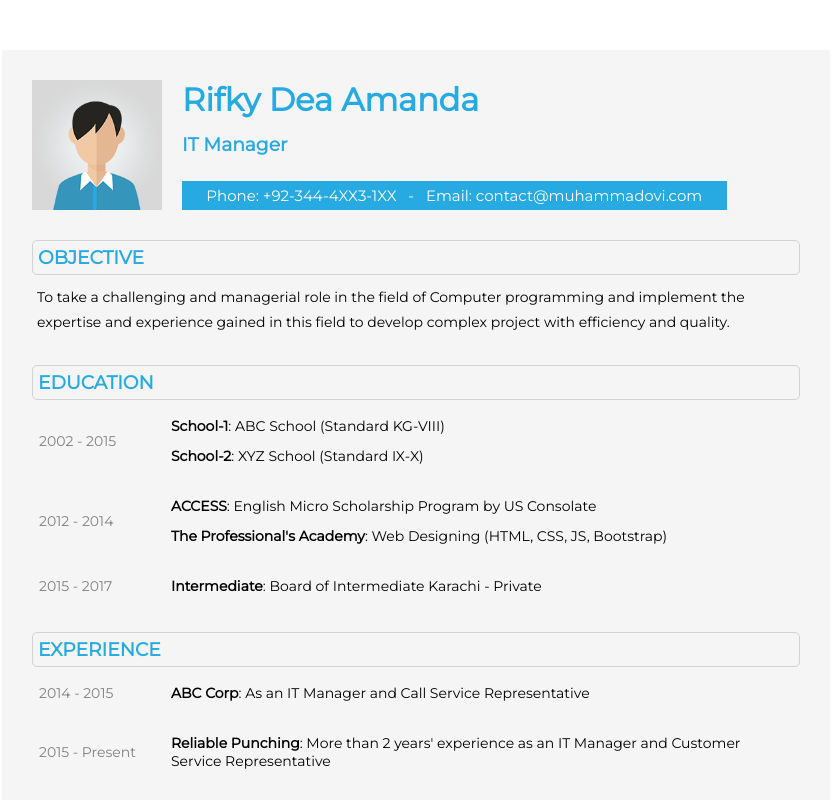
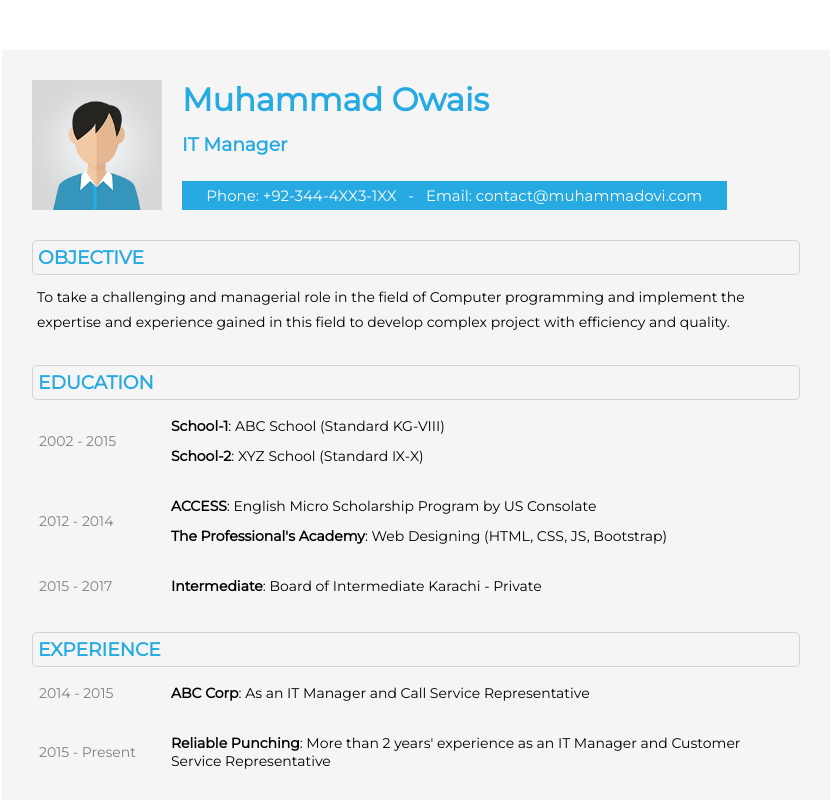
Before and after one commit to 045030883/rifkydeaamanda.github.io, a plain HTML site: page index.html in a window 1280 px wide. Shown: the top 800 px of the page, without its empty margins (224-1055 px from the left). Drawn offline with Linux system fonts and the light colour scheme.

Commit message:
Add files via upload

```diff
--- a/index.html
+++ b/index.html
@@ -12,8 +12,7 @@
     <div class="photo-and-name">
         <img src="profile.png" class="photo" alt="Profile Picture">
         <div class="contact-info-box">
-            <h1 class="name">Rifky Dea Amanda
-</h1>
+            <h1 class="name">Muhammad Owais</h1>
             <br>
             <h3 class="job-title">IT Manager</h3>
             <p class="contact-details">Phone: +92-344-4XX3-1XX &nbsp; - &nbsp; Email: contact@muhammadovi.com</p>
```
